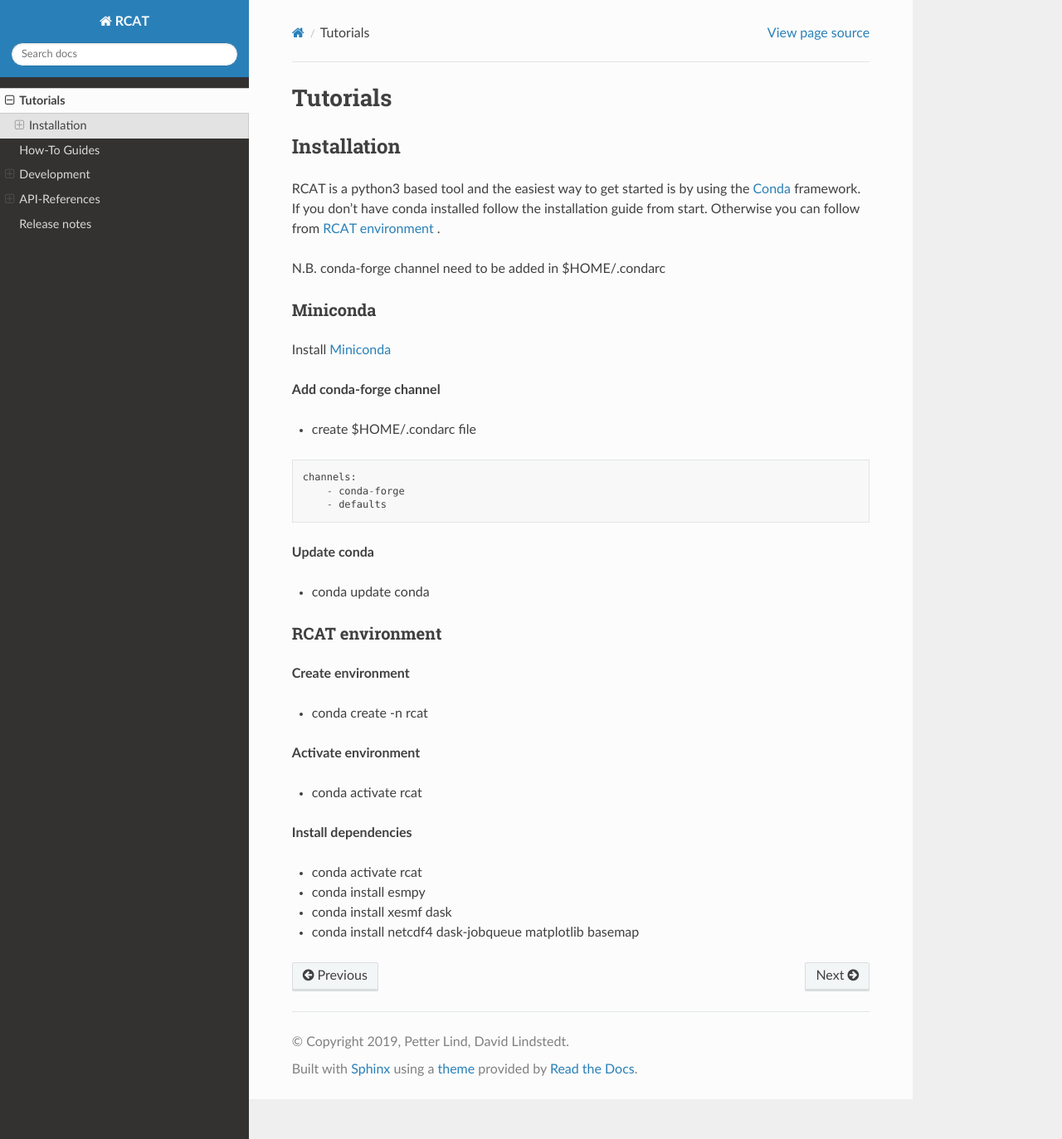
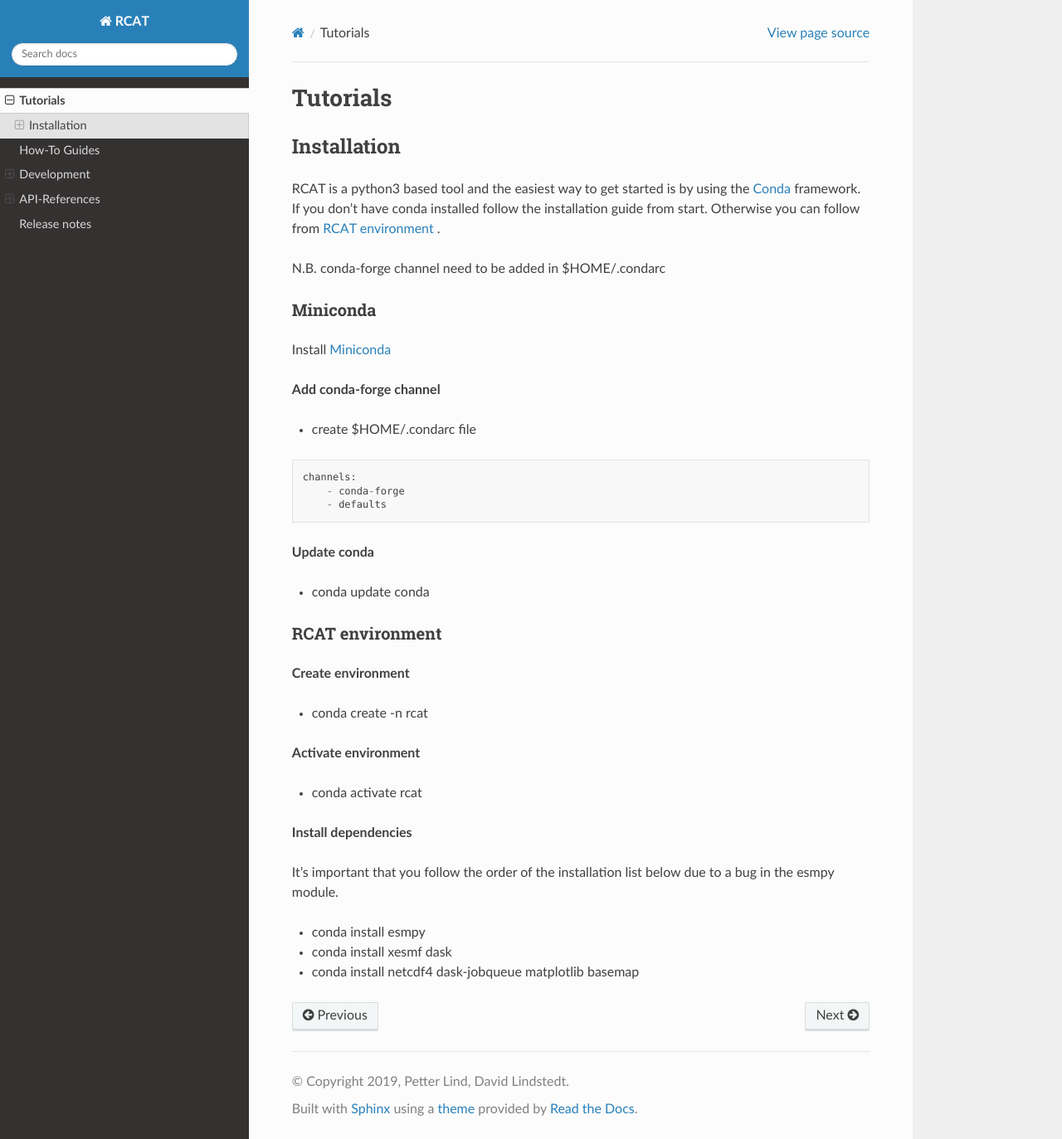
Before and after one commit to jplind79/RCAT, a Sphinx documentation site: the page built from docs/source/tutorials.rst, in a window 1280 px wide and 1373 px high. Shown: the whole window at 83% size. Built offline with Sphinx 7.4.7 and the Read the Docs theme 2.0.0, drawn with Linux system fonts in a browser that asks for light colours; pages that are not in the unit, such as notebooks, are missing from menus.

Commit message:
Extra information for the install part

```diff
--- a/docs/source/tutorials.rst
+++ b/docs/source/tutorials.rst
@@ -45,7 +45,9 @@
 
 **Install dependencies**
 
-* conda activate rcat
+It's important that you follow the order of the installation list below due to
+a bug in the esmpy module.
+
 * conda install esmpy
 * conda install xesmf dask
 * conda install netcdf4 dask-jobqueue matplotlib basemap
```
